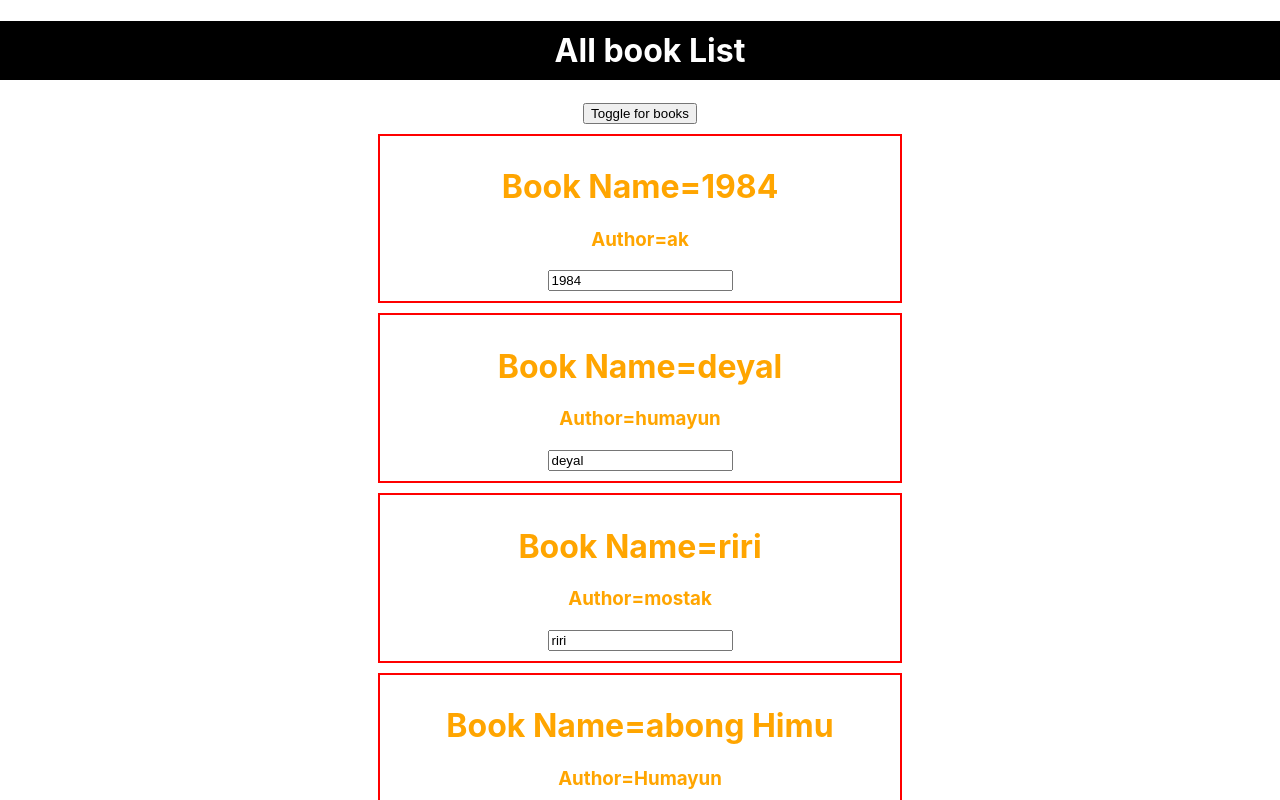
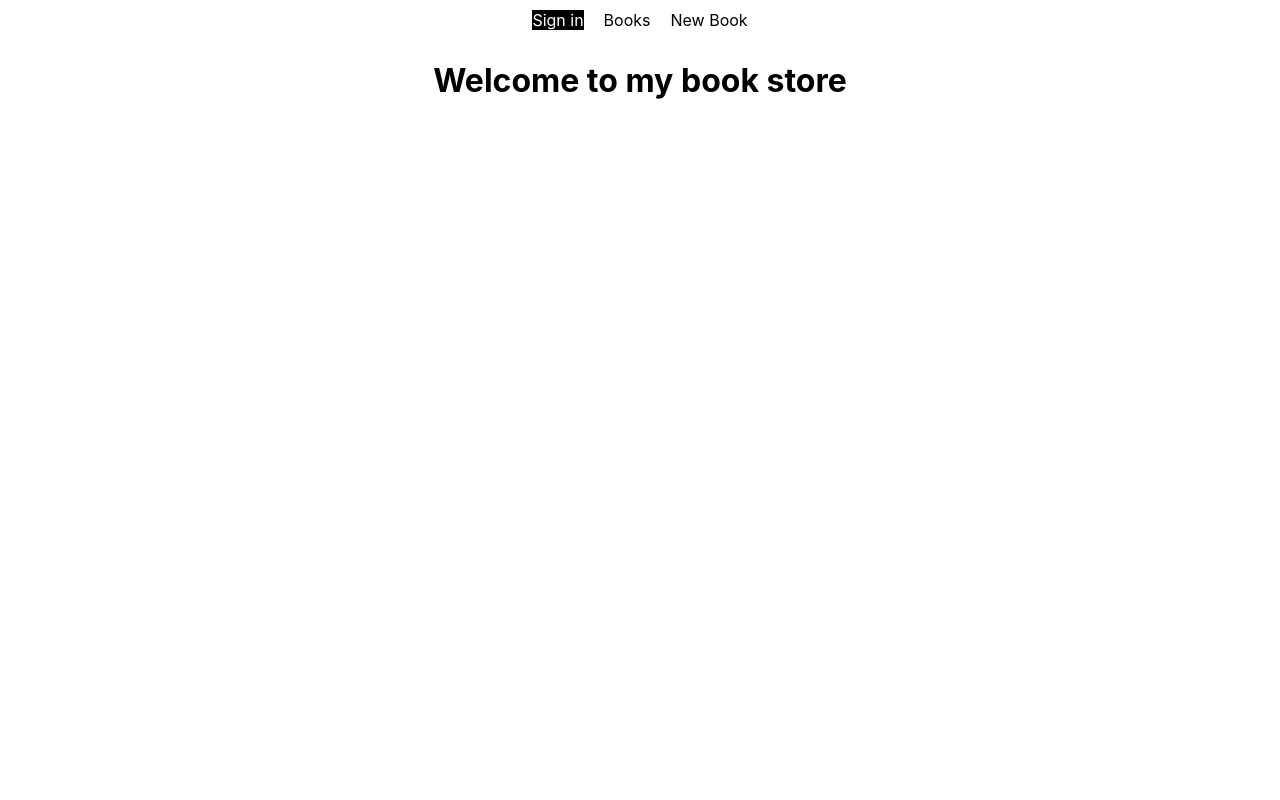
Before and after one commit to CoderAsif85/react-practice, a React (Create React App) app: page / in a window 1280 px wide. Shown: the top 800 px of the page. Built offline with nearby package versions, Linux system fonts and the light colour scheme.

Commit message:
some route practice / guard route

```diff
--- a/package.json
+++ b/package.json
@@ -8,6 +8,7 @@
     "@testing-library/user-event": "^13.5.0",
     "react": "^18.2.0",
     "react-dom": "^18.2.0",
+    "react-router-dom": "^6.14.2",
     "react-scripts": "5.0.1",
     "web-vitals": "^2.1.4"
   },
--- a/src/App.css
+++ b/src/App.css
@@ -28,11 +28,27 @@
   color: #61dafb;
 }
 
-@keyframes App-logo-spin {
-  from {
-    transform: rotate(0deg);
-  }
-  to {
-    transform: rotate(360deg);
-  }
+.nav-bar ul {
+  list-style: none;
+  margin: 0;
+  padding: 0;
 }
+
+.nav-bar li {
+
+  display: inline-block;
+  margin: 10px;
+
+
+}
+
+.nav-bar a {
+  text-decoration: none;
+  color: black;
+}
+
+.nav-bar a:hover,
+a.active {
+  color: white;
+  background-color: black;
+}
--- a/src/App.js
+++ b/src/App.js
@@ -1,13 +1,19 @@
-import logo from './logo.svg';
+
 import './App.css';
 import React from 'react';
+import MainComponent from './Components/MainComponent';
 
+import { BrowserRouter } from 'react-router-dom'
 
-import MainComponent from './Components/MainComponent';
 let App = () => {
 
   return (
-    <MainComponent />
+
+    <BrowserRouter>
+      <MainComponent />
+
+    </BrowserRouter>
+
   );
 
 }
--- a/src/Components/MainComponent.js
+++ b/src/Components/MainComponent.js
@@ -4,54 +4,16 @@ import BookState from "../assests/BookState";
 
 import BookList from "./lists/BookList";
 
+import NewBook from "./NewBook";
+import { Routes, Route, NavLink } from "react-router-dom";
+import SignIn from "./authorization/SignIn";
+import PrivateRoute from "./authorization/PrivateRoute";
+
 class MainComponent extends Component {
     state = {
         Books: BookState,
         showBooks: true
     }
-
-    cngBookName = () => {
-        this.setState({
-            Books: [{ book_Name: 'voy', author: 'humayun' },
-            { book_Name: 'inferno', author: 'dan brown' },
-            { book_Name: 'hat kata robin', author: 'jafor iqbal' }]
-        })
-    }
-    changeBookName = (event, index) => {
-        const newBooKName = {
-            ...this.state.Books[index]
-        }
-
-
-        console.log(event.target.value)
-
-
-        newBooKName.book_Name = event.target.value;
-
-        const Books = [...this.state.Books];
-        Books[index] = newBooKName;
-
-        this.setState({
-            Books: Books
-        })
-
-
-    }
-
-    deleteBooks = index => {
-        const deleteBook = this.state.Books.slice();
-        deleteBook.splice(index, 1);
-        this.setState({
-            Books: deleteBook
-        })
-    }
-    toggleBooks = () => {
-        this.setState({
-            showBooks: !this.state.showBooks
-        })
-
-    }
-
 
     render() {
 
@@ -60,13 +22,7 @@ class MainComponent extends Component {
             color: 'white',
             width: '100px'
         };
-        const h1Style = {
-            backgroundColor: 'black',
-            width: '100%',
-            color: 'white',
-            padding: '10px'
 
-        }
 
 
 
@@ -86,14 +42,37 @@ class MainComponent extends Component {
 
 
             <div className='App'>
-                <h1 style={h1Style}> All book List</h1>
-                <button onClick={this.toggleBooks}> Toggle for books</button>
+
+                <div className="nav-bar">
+                    <ul>
+
+                        <li>
+                            <NavLink to='/'> Sign in </NavLink>
+                        </li>
+                        <li>
+                            <NavLink to='/books'> Books </NavLink>
+                        </li>
+                        <li>
+                            <NavLink to='/new-book'> New Book </NavLink>
+                        </li>
+
+                    </ul>
+                </div>
+
+                <Routes>
+                    <Route path='/' element={<SignIn />}></Route>
+
+                    <Route element={<PrivateRoute />}>
+                        <Route path='/books' element={AllBook}></Route>
+                        <Route path='/new-book' element={<NewBook />}></Route>
+                    </Route>
+                </Routes>
 
 
 
-                {this.state.showBooks ? AllBook : null}
 
-                <button onClick={this.cngBookName} style={BookStyleInLine}>click here for change</button>
+
+
 
             </div>
         );
--- /dev/null
+++ b/src/Components/NewBook.js
@@ -0,0 +1,13 @@
+import React from "react";
+
+
+const NewBook = () => {
+    return (
+        <div>
+            <h1>new book is here</h1>
+        </div>
+    );
+}
+
+
+export default NewBook;
--- /dev/null
+++ b/src/Components/authorization/PrivateRoute.jsx
@@ -0,0 +1,14 @@
+import React from "react";
+import { Navigate, Outlet } from "react-router-dom";
+
+const useAuthenticate = () => {
+    return true;
+}
+
+
+const PrivateRoute = () => {
+    const isAutheticate = useAuthenticate();
+    return isAutheticate ? <Outlet /> : <Navigate to='/' />
+}
+
+export default PrivateRoute;
--- /dev/null
+++ b/src/Components/authorization/SignIn.jsx
@@ -0,0 +1,10 @@
+import React from "react";
+
+const SignIn = () => {
+    return (
+        <h1>Welcome to my book store</h1>
+
+    );
+}
+
+export default SignIn;
--- a/src/Components/book.js
+++ b/src/Components/book.js
@@ -8,9 +8,9 @@ const Book = (props) => {
 
     return (
         <div className="book">
-            <h1 onClick={props.deleteItem}>Book Name={props.book_Name}</h1>
-            <h3 >  Author={props.author} </h3>
-            <input type='text' onChange={props.inputValue} value={props.book_Name}></input>
+            <h1 >Book Name= {props.book_Name}</h1>
+            <h3 >  Author: {props.author} </h3>
+
 
 
         </div>
--- a/src/Components/lists/BookList.js
+++ b/src/Components/lists/BookList.js
@@ -6,28 +6,12 @@ import { Component } from "react";
 
 class BookList extends Component {
 
-    constructor(props) {
-        super(props);
 
-    }
 
-    componentDidUpdate() {
-        console.log('U componentDidUpdate')
-    }
 
-    UNSAFE_componentWillUpdatecomponentWillUpdate(nextProps, nextState) {
-        console.log(' u componentWillUpdate function', nextProps, nextState)
-
-    }
-
-    shouldComponentUpdate(nextProps, nextState) {
-        console.log(' u shouldComponentUpdate function', nextProps, nextState)
-        return true;
-
-    }
 
     render() {
-        console.log(' u render function')
+
 
 
 
@@ -40,8 +24,7 @@ class BookList extends Component {
                     <Book
                         book_Name={item.book_Name}
                         author={item.author}
-                        deleteItem={() => this.props.deleteBooks(index)}
-                        inputValue={(event) => this.props.changeBookName(event, index)}
+
 
                     />
 
--- a/src/index.js
+++ b/src/index.js
@@ -4,22 +4,18 @@ import './index.css';
 import App from './App';
 import reportWebVitals from './reportWebVitals';
 
+
 const root = ReactDOM.createRoot(document.getElementById('root'));
 root.render(
   <div>
+
     <App />
-    <h1>welcome</h1>
-    <Hello />
+
+
   </div>
 );
 
-function Hello() {
-  return (
-    <div>
-      <h1>where  are you</h1>
-    </div>
-  );
-}
+
 
 // If you want to start measuring performance in your app, pass a function
 // to log results (for example: reportWebVitals(console.log))
```
Also changed, not shown: src/Components/class.js (deleted, +0 -19 lines), 1 other file (tests, documents, lock files or other folders).
